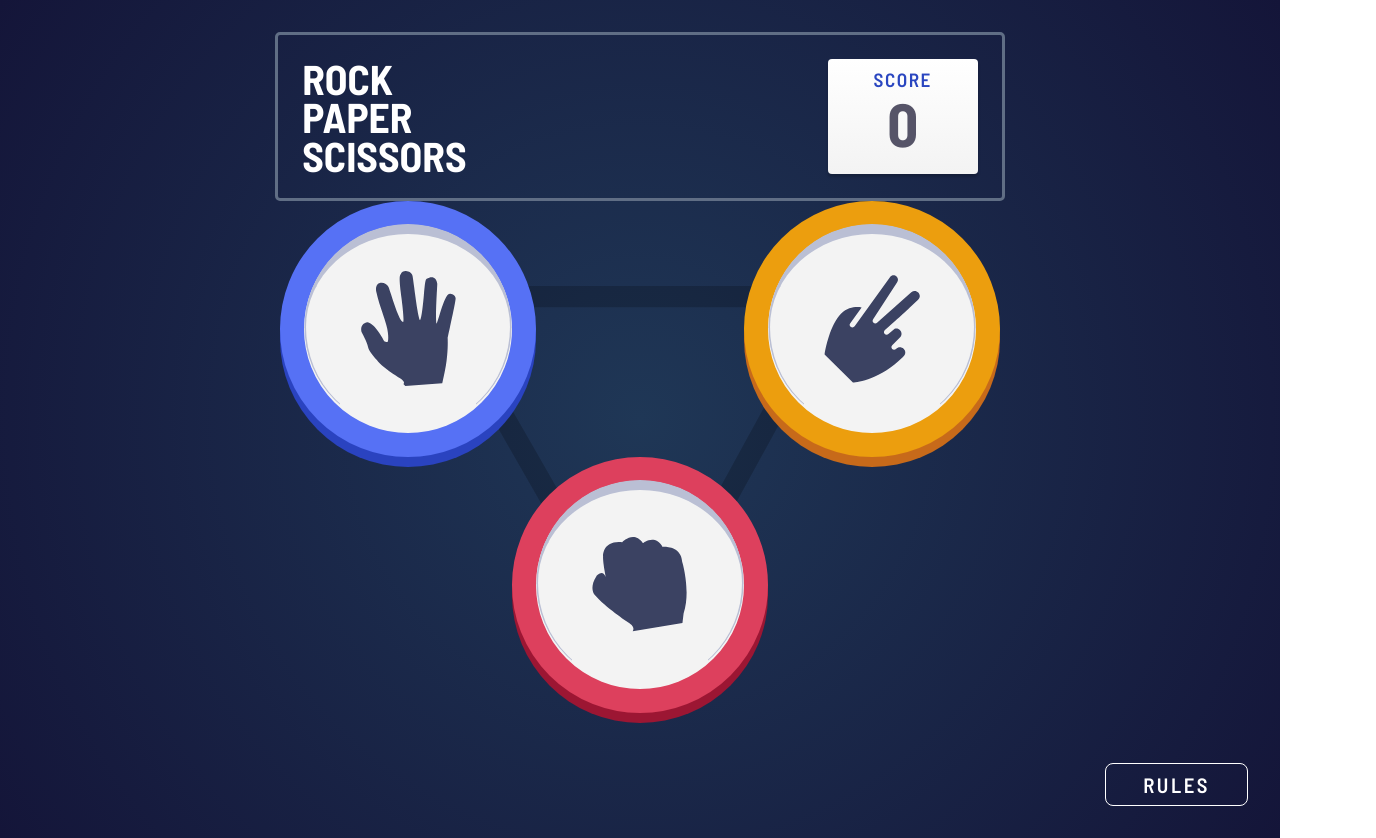
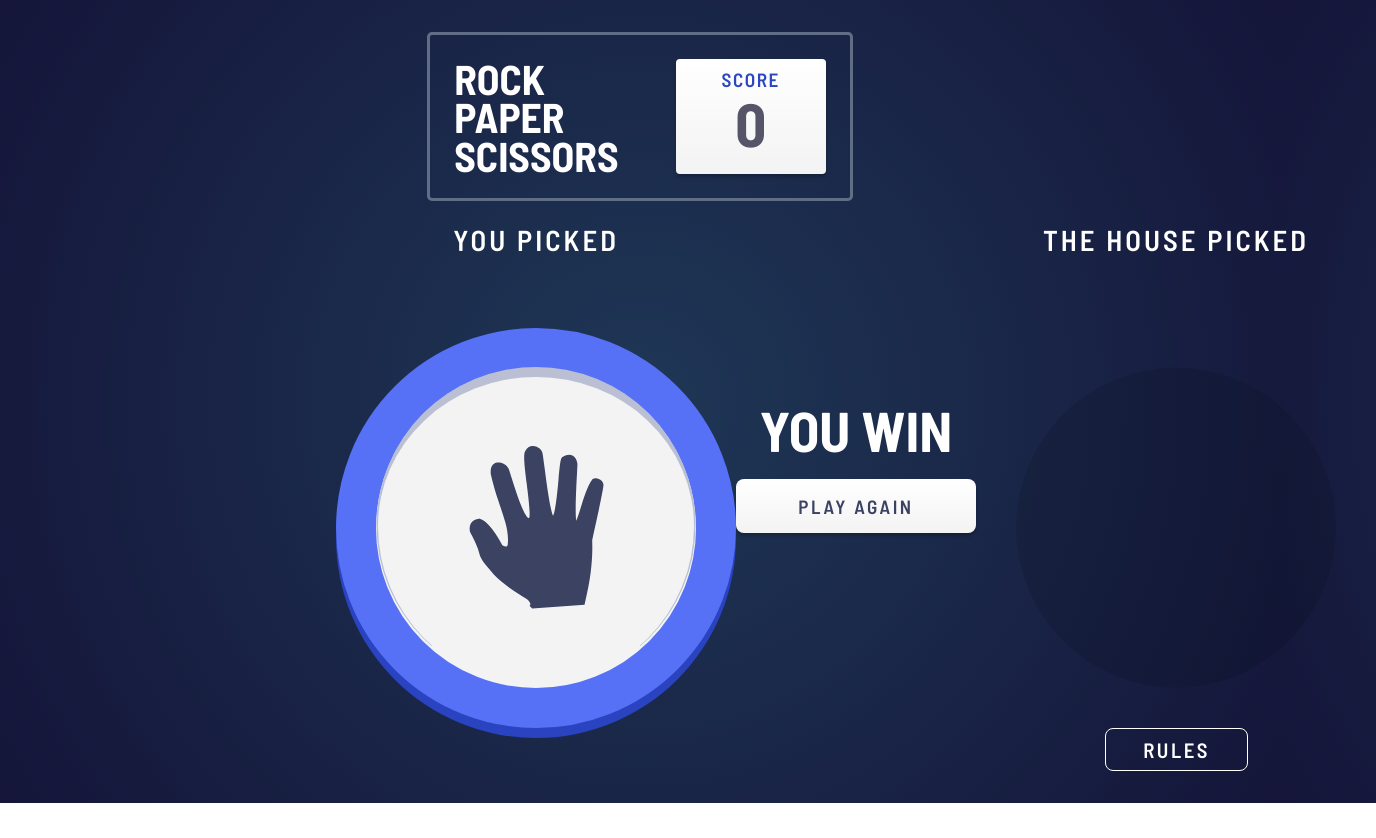
Before and after one commit to LaLeonie/Rock-Paper-Scissors, a website: page index.html in a window 1280 px wide. Shown: the whole page, 1376 px wide, since content can reach past the window. After the commit the page ends 803 px from the top, so only its background shows below. Drawn offline with Linux system fonts and the light colour scheme.

Commit message:
adds stepThree styling on desktop

```diff
--- a/index.html
+++ b/index.html
@@ -30,7 +30,7 @@
         </div>
       </div>
 
-      <div class="GameSection StepOne">
+      <div class="GameSection StepThree">
         <div class="GameSection__row GameSection__row--first">
           <div class="GameSection__item">
             <div class="GameSection__button button--paper">
@@ -38,8 +38,12 @@
             </div>
             <span class="GameSection__caption">You Picked</span>
           </div>
+          <div class="GameSection__result GameSection__result--desktop">
+            <span class="Result__title">You win</span>
+            <button class="Result__button">Play Again</button>
+          </div>
           <div class="GameSection__item">
-            <div class="GameSection__button button--scissors">
+            <div class="GameSection__button button--loading">
               <button class="btn" aria-label="scissors"></button>
             </div>
             <span class="GameSection__caption">The House Picked</span>
@@ -51,7 +55,7 @@
               <button class="btn" aria-label="rock"></button>
             </div>
           </div>
-          <div class="GameSection__result">
+          <div class="GameSection__result GameSection__result--mobile">
             <span class="Result__title">You win</span>
             <button class="Result__button">Play Again</button>
           </div>
--- a/styles.css
+++ b/styles.css
@@ -87,7 +87,7 @@ html {
   }
 
   .Wrapper > .HeaderSection {
-    width: 60%;
+    width: 35%;
     margin-left: auto;
     margin-right: auto;
   }
@@ -197,6 +197,22 @@ html {
     --inner-shadow-top-radius: 10px;
     --inner-shadow-side-radius: 2px;
   }
+
+  .GameSection.StepTwo {
+    width: 35%;
+  }
+
+  .StepTwo,
+  .StepThree {
+    --button-width: 25rem;
+    --button-height: 25rem;
+    --border-width: 2.5rem;
+    --background-size: 8.5rem;
+  }
+
+  .GameSection.StepThree {
+    width: 50%;
+  }
 }
 
 .StepOne.GameSection {
@@ -242,6 +258,19 @@ html {
 
 .GameSection__item {
   position: relative;
+  display: flex;
+  flex-direction: column;
+}
+
+@media all and (min-width: 376px) {
+  .GameSection__item {
+    flex-direction: column-reverse;
+  }
+
+  .GameSection__item span {
+    margin-bottom: 4.5rem;
+    font-size: 1.8rem;
+  }
 }
 
 .GameSection__button {
@@ -324,9 +353,9 @@ html {
   clip-path: circle(50%);
 }
 
-.button--paper:hover:after,
-.button--scissors:hover:after,
-.button--rock:hover:after {
+.StepOne .button--paper:hover:after,
+.StepOne .button--scissors:hover:after,
+.StepOne .button--rock:hover:after {
   --hoverButton-width: calc(var(--button-width) * 1.3);
   --hoverButton-height: calc(var(--button-height) * 1.3);
   position: absolute;
@@ -375,6 +404,10 @@ html {
   color: #ffffff;
 }
 
+.GameSection__result--desktop {
+  display: none;
+}
+
 .Result__title {
   font-weight: 700;
   font-size: 56px;
@@ -391,11 +424,36 @@ html {
   font-family: Barlow Semi Condensed;
   font-style: normal;
   font-weight: 600;
-  font-size: 16px;
+  font-size: 1rem;
   line-height: 19px;
   letter-spacing: 2.5px;
   text-transform: uppercase;
   color: #3b4262;
+}
+
+@media all and (min-width: 376px) {
+  .GameSection__result--mobile {
+    display: none;
+  }
+  .GameSection__result--desktop {
+    display: flex;
+  }
+
+  .Result__title {
+    font-size: 3.5rem;
+  }
+
+  .Result__button {
+    height: 3.4rem;
+    width: 15rem;
+    font-size: 1.2rem;
+  }
+
+  .Result__button:hover,
+  .Result__button:focus {
+    color: #db2e4d;
+    cursor: pointer;
+  }
 }
 
 /* Legend Section */
```
